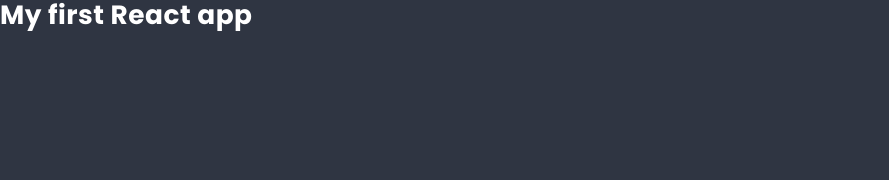
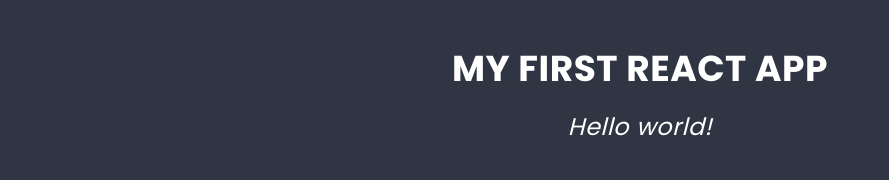
Before and after one commit to Marc-O-Antonio/React.js, a React app: page / in a window 1280 px wide. Shown: the whole page, without its empty margins (0-889 px from the left). Built offline with nearby package versions, Linux system fonts and the light colour scheme.

Commit message:
change in App.js

```diff
--- a/src/components/App/App.js
+++ b/src/components/App/App.js
@@ -1,11 +1,13 @@
 import React from 'react';
+import styles from './App.scss';
 
 class App extends React.Component {
   render() {
     return (
-      <div>
-        <h1>My first React app</h1>
-      </div>
+      <main className={styles.component}>
+        <h1 className={styles.title}>My first React app</h1>
+        <h2 className={styles.subtitle}>Hello world!</h2>
+      </main>
     )
   }
 }
```
Also changed, not shown: src/components/App/App.scss (line endings or trailing spaces), src/components/Button/Button.scss (line endings or trailing spaces).
